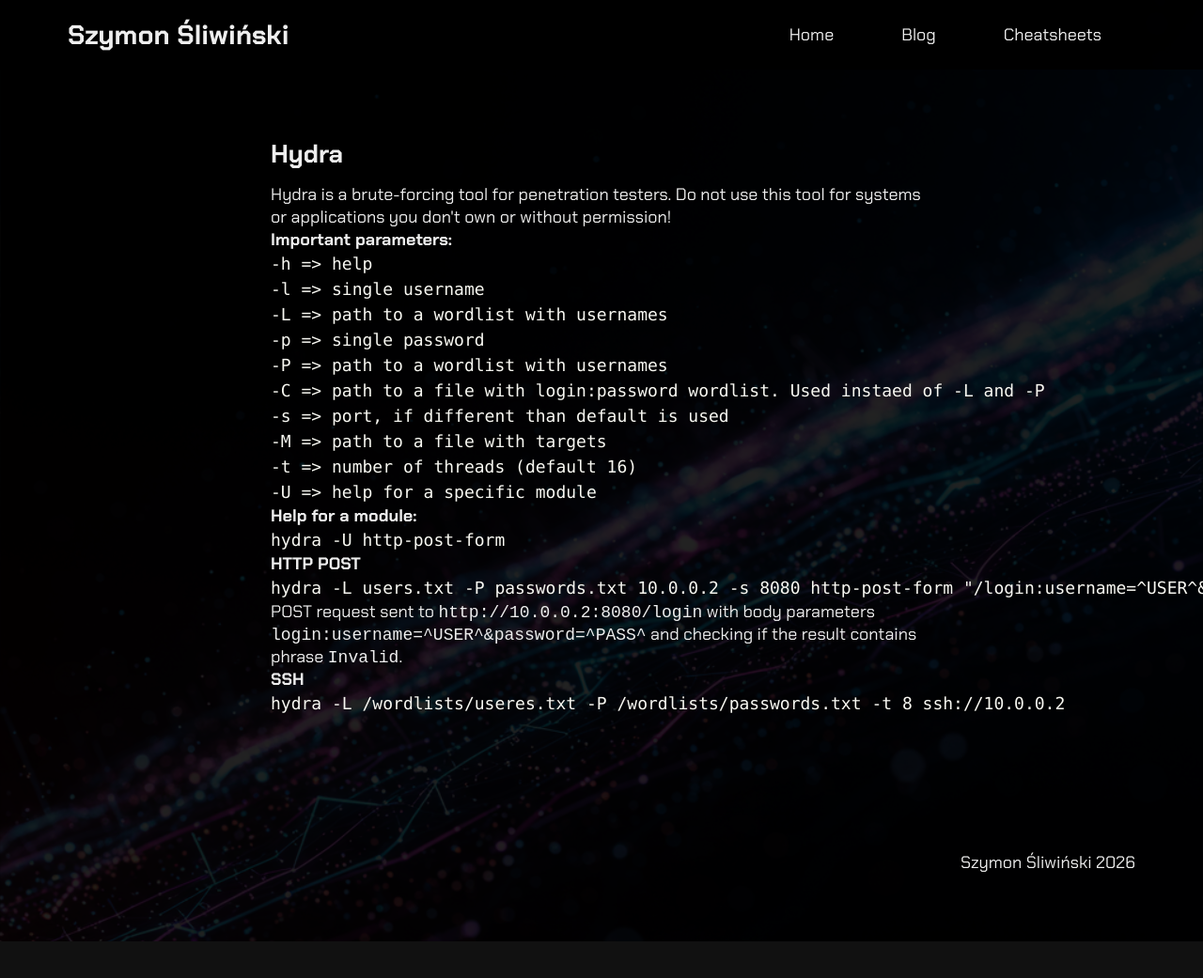
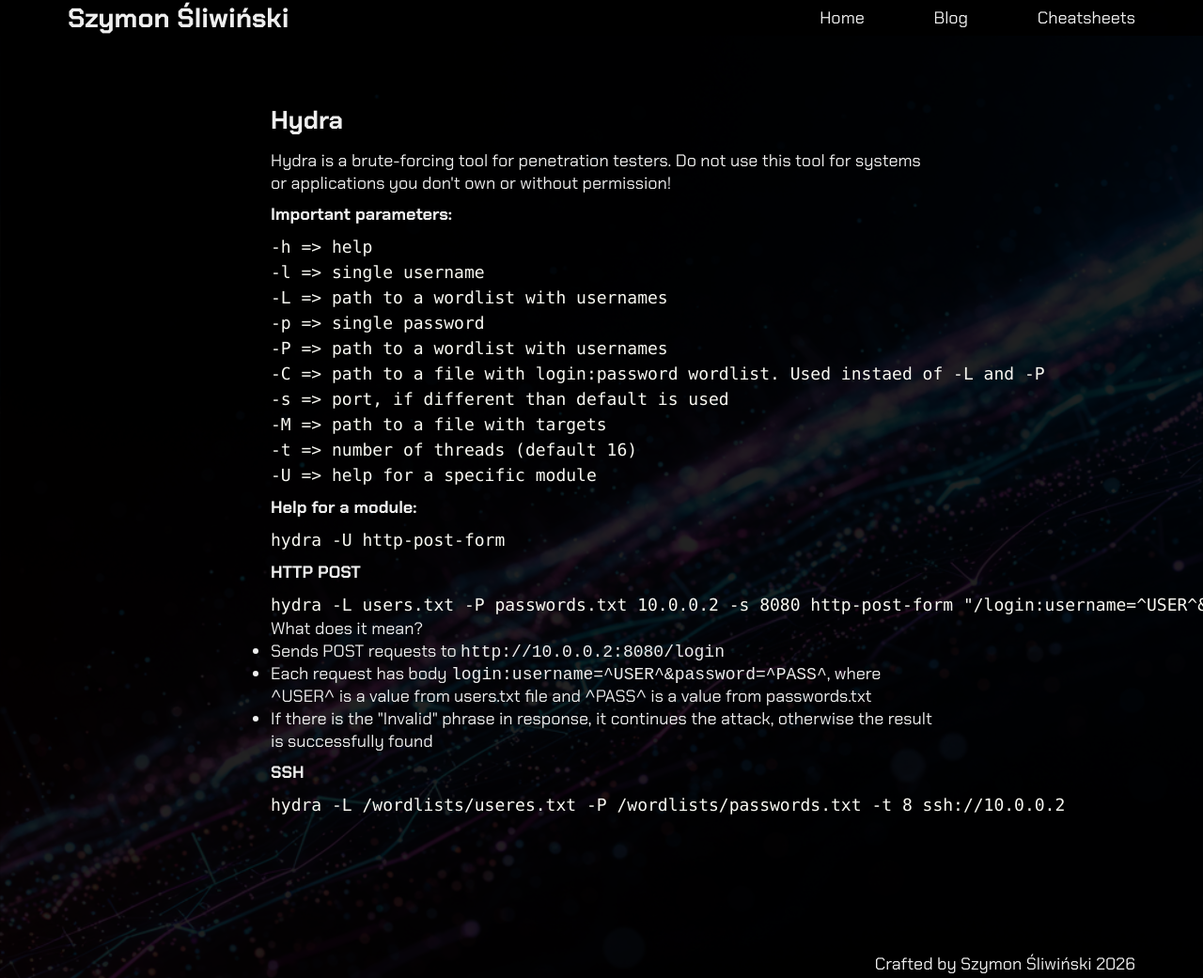
Before and after one commit to szymonsli/szymonsli.github.io, an Eleventy site: page src/cheatsheets/hydra/index.md in a window 1280 px wide. Shown: the top 1041 px of the page at 94% size. Before the commit the page ends 1002 px from the top, so only its background shows below. Built offline with nearby package versions, Linux system fonts and the light colour scheme; Eleventy itself is replaced by a stand-in of ours; code samples lack their colours; files that its build step writes are made by us from their sources.

Commit message:
added responsiveness

````diff
--- a/src/_includes/layouts/base.html
+++ b/src/_includes/layouts/base.html
@@ -32,7 +32,7 @@
     <main>{{ content }}</main>
     <footer>
       <div></div>
-      <div>Szymon Śliwiński 2026</div>
+      <div>Crafted by Szymon Śliwiński 2026</div>
     </footer>
   </body>
 </html>
--- a/src/cheatsheets/hydra/index.md
+++ b/src/cheatsheets/hydra/index.md
@@ -35,7 +35,11 @@ hydra -U http-post-form
 hydra -L users.txt -P passwords.txt 10.0.0.2 -s 8080 http-post-form "/login:username=^USER^&password=^PASS^:Invalid"
 ```
 
-POST request sent to `http://10.0.0.2:8080/login` with body parameters `login:username=^USER^&password=^PASS^` and checking if the result contains phrase `Invalid`.
+What does it mean?
+
+- Sends POST requests to `http://10.0.0.2:8080/login`
+- Each request has body `login:username=^USER^&password=^PASS^`, where ^USER^ is a value from users.txt file and ^PASS^ is a value from passwords.txt
+- If there is the "Invalid" phrase in response, it continues the attack, otherwise the result is successfully found
 
 #### SSH
 
--- a/src/css/index.css
+++ b/src/css/index.css
@@ -1,16 +1,23 @@
 html {
   scroll-behavior: smooth;
+}
+
+* {
+  margin: 0;
+  padding: 0;
+  scroll-padding-top: 6em;
 }
 
 body {
   font-family: "Chakra Petch", sans-serif;
   print-color-adjust: exact;
   font-weight: 400;
-  font-size: 18px;
+  font-size: 16px;
   font-style: normal;
   padding: 0;
   margin: 0;
   height: calc(100vh);
+  width: 100%;
   display: flex;
   flex-direction: column;
   background-image: url("/assets/bg1.png");
@@ -23,25 +30,104 @@ body {
   color: #EEE;
 }
 
-* {
+section {
   margin: 0;
-  padding: 0;
-  scroll-padding-top: 6em;
+  min-height: calc(100vh - 17em);
+  display: flex;
+  flex-direction: column;
+  padding: 2em 2em;
 }
 
-section {
-  padding: 4em 16em;
-  margin: 0;
-  min-height: calc(100vh - 23em);
+.top-bar {
   display: flex;
   flex-direction: column;
+  justify-content: center;
+  align-items: center;
+  position: sticky;
+  top: 0;
+  background-color: rgba(0, 0, 0, 0.9);
+  width: 100%;
+}
+
+.top-menu {
+  display: flex;
+  flex-direction: row;
+  justify-content: center;
+  align-items: center;
+  height: 100%;
+}
+
+.menu-item-container {
+  height: 100%;
+  display: flex;
+  flex-direction: row;
+  justify-content: center;
+  align-items: center;
+}
+
+.menu-item {
+  color: #EEE;
+  text-decoration: none;
+  min-width: 40px;
+  padding: 1em 0.5em;
+  display: flex;
+  justify-content: center;
+  align-items: center;
+  cursor: pointer;
+}
+
+.whoami {
+  display: flex;
+  flex-direction: column;
+  margin-top: 2em;;
+}
+
+.whoami > h1 {
+  font-size: 1.6em;
 }
 
 footer {
   display: flex;
   flex-direction: row;
   justify-content: space-between;
-  padding: 4em;
+  padding: 2em;
+}
+
+@media (min-width: 600px) {
+  section {
+    min-height: calc(100vh - 13em);
+  }
+  body { font-size: 18px; }
+  .whoami { margin-left: 2em; margin-top: 0; }
+  .top-bar {
+    flex-direction: row;
+    height: 6em;
+    justify-content: space-between;
+    align-items: center;
+  }
+  .top-menu { margin-right: 1.5em; }
+  .menu-item {
+    padding: 0 0.5em;
+    height: 100%;
+   }
+}
+
+@media (min-width: 940px) {
+  section {
+    padding: 4em;
+    min-height: calc(100vh - 23em);
+  }
+  .whoami { margin-left: 4em; }
+  .top-menu { margin-right: 2em; }
+  .menu-item { padding: 0 2em; }
+  footer { padding: 4em; }
+}
+
+@media (min-width: 1200px) {
+  section {
+    padding: 4em 16em;
+    min-height: calc(100vh - 23em);
+  }
 }
 
 .col {
@@ -53,7 +139,6 @@ footer {
   display: flex;
   flex-direction: row;
 }
-
 
 .blink {
   animation: blink 1s infinite;
@@ -69,53 +154,6 @@ footer {
   }
 }
 
-.top-bar {
-  display: flex;
-  flex-direction: row;
-  justify-content: space-between;
-  align-items: center;
-  position: sticky;
-  top: 0;
-  background-color: rgba(0, 0, 0, 0.9);
-  height: 6em;
-  width: 100%;
-}
-
-.whoami {
-  display: flex;
-  flex-direction: column;
-  margin: 1em;
-  margin-left: 4em;
-}
-
-.whoami > h1 {
-  font-size: 1.6em;
-}
-
-.top-menu {
-  display: flex;
-  flex-direction: row;
-  height: 100%;
-  margin-right: 4em;
-}
-
-.menu-item-container {
-  height: 100%;
-  display: flex;
-  flex-direction: row;
-}
-
-.menu-item {
-  color: #EEE;
-  text-decoration: none;
-  padding: 0 2em;
-  height: 100%;
-  display: flex;
-  justify-content: center;
-  align-items: center;
-  cursor: pointer;
-}
-
 a:hover {
   color: #00d000;
   text-decoration: underline;
@@ -123,6 +161,10 @@ a:hover {
 
 h2 {
   margin-bottom: 0.5em;
+}
+
+h4 {
+  margin: 0.5em 0;
 }
 
 .terminal-block {
````
Also changed, not shown: src/index.html (+1 -1 lines).
